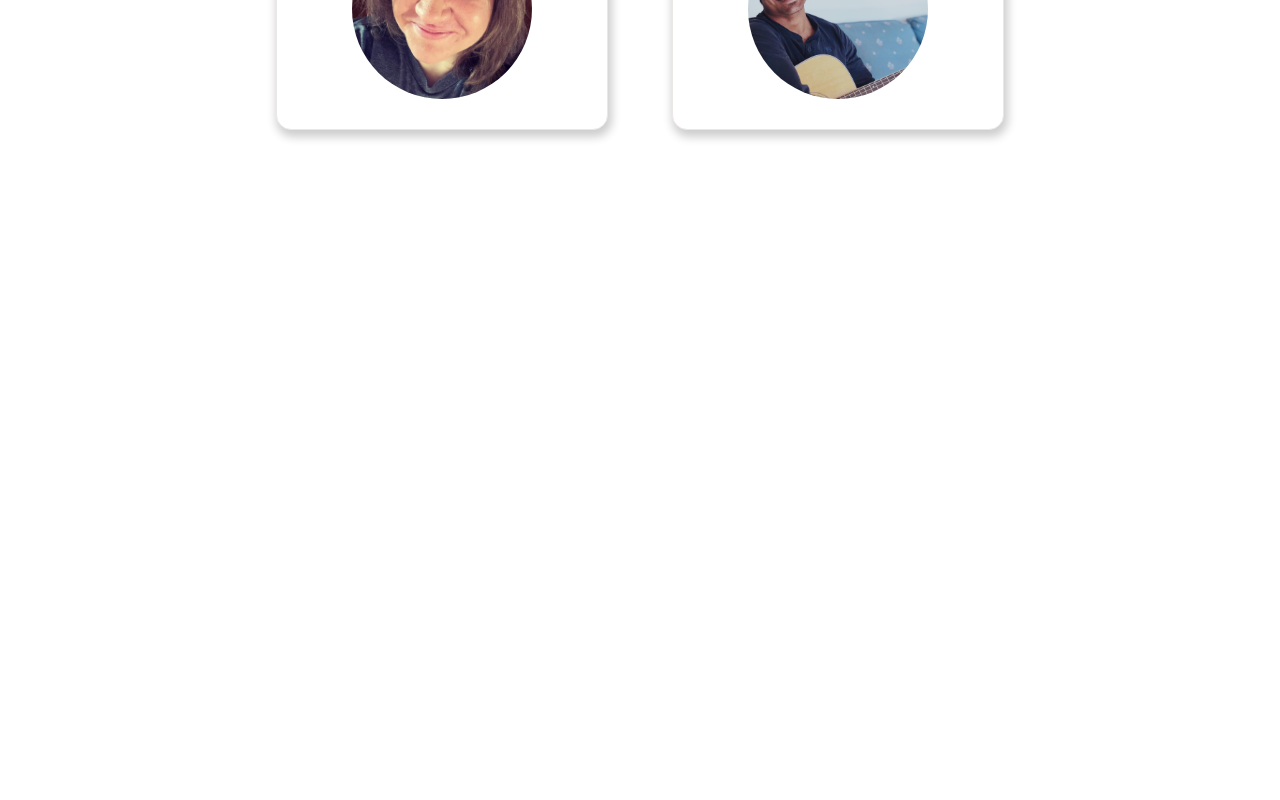
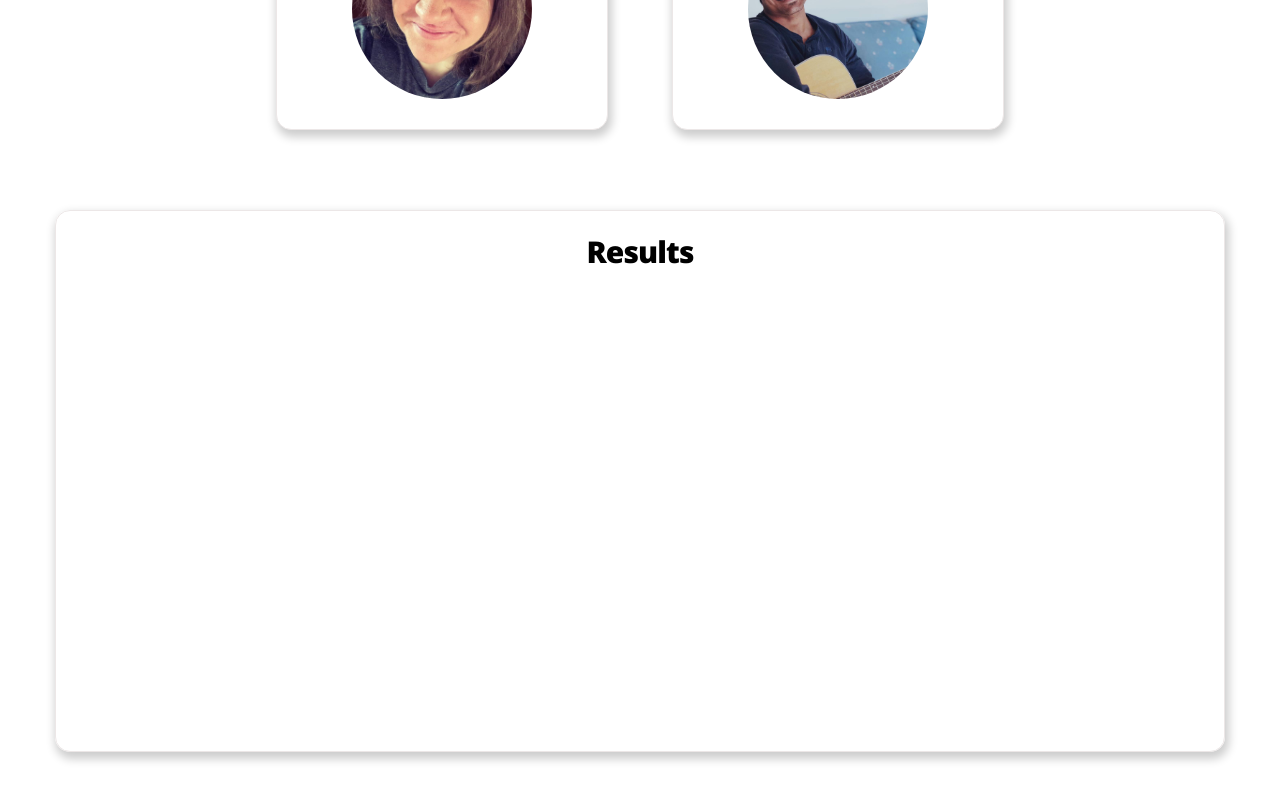
Before and after one commit to brandonqueen/family-vacation-calculator, a React (Create React App) app: page / in a window 1280 px wide. Shown: the part 1155-1955 px from the top of the page. Before the commit the page ends 1833 px from the top, so only its background shows below. Built offline with nearby package versions, Linux system fonts and the light colour scheme.

Commit message:
Began results output area styling

```diff
--- a/src/app/App.js
+++ b/src/app/App.js
@@ -25,7 +25,6 @@ function App() {
 			<h1>Koch Family Vacation Calculator</h1>
 			<Patriarchs />
 			<FamilyHeads onModalClick={modalToggle} />
-			<div classname="Output Area">{/* place totals component here */}</div>
 			<Results />
 		</div>
 	);
--- a/src/components/Results/Results.css
+++ b/src/components/Results/Results.css
@@ -2,6 +2,31 @@
     display: flex;
     flex-direction: column;
     flex: 1;
+    align-items: center;
+    justify-content: flex-start;
     width: 100vw;
+    min-height: 800px;
+}
+
+.resultsMainCard {
+    width: 85vw;
+    margin: 32px;
+    padding: 20px 40px;
     min-height: 500px;
-}
+
+    display: flex;
+    justify-content: center;
+
+    border-radius: 15px;
+    border-width: .8px;
+    border-color: rgb(236, 231, 231);
+    border-style: solid;
+    box-shadow: 2px 5px 10px 2px rgba(0,0,0,.2);
+  }
+
+  .resultsTitle {
+    font-weight: 800;
+    font-size: 30px;
+    letter-spacing: -.9px;
+    text-align: center;
+  }
--- a/src/components/Results/Results.js
+++ b/src/components/Results/Results.js
@@ -5,7 +5,7 @@ function Results() {
   return (
     <div className="resultsGlobal">
         <div className = "resultsMainCard">
-
+            <text className="resultsTitle">Results</text>
         </div>
     </div>
   )
```
